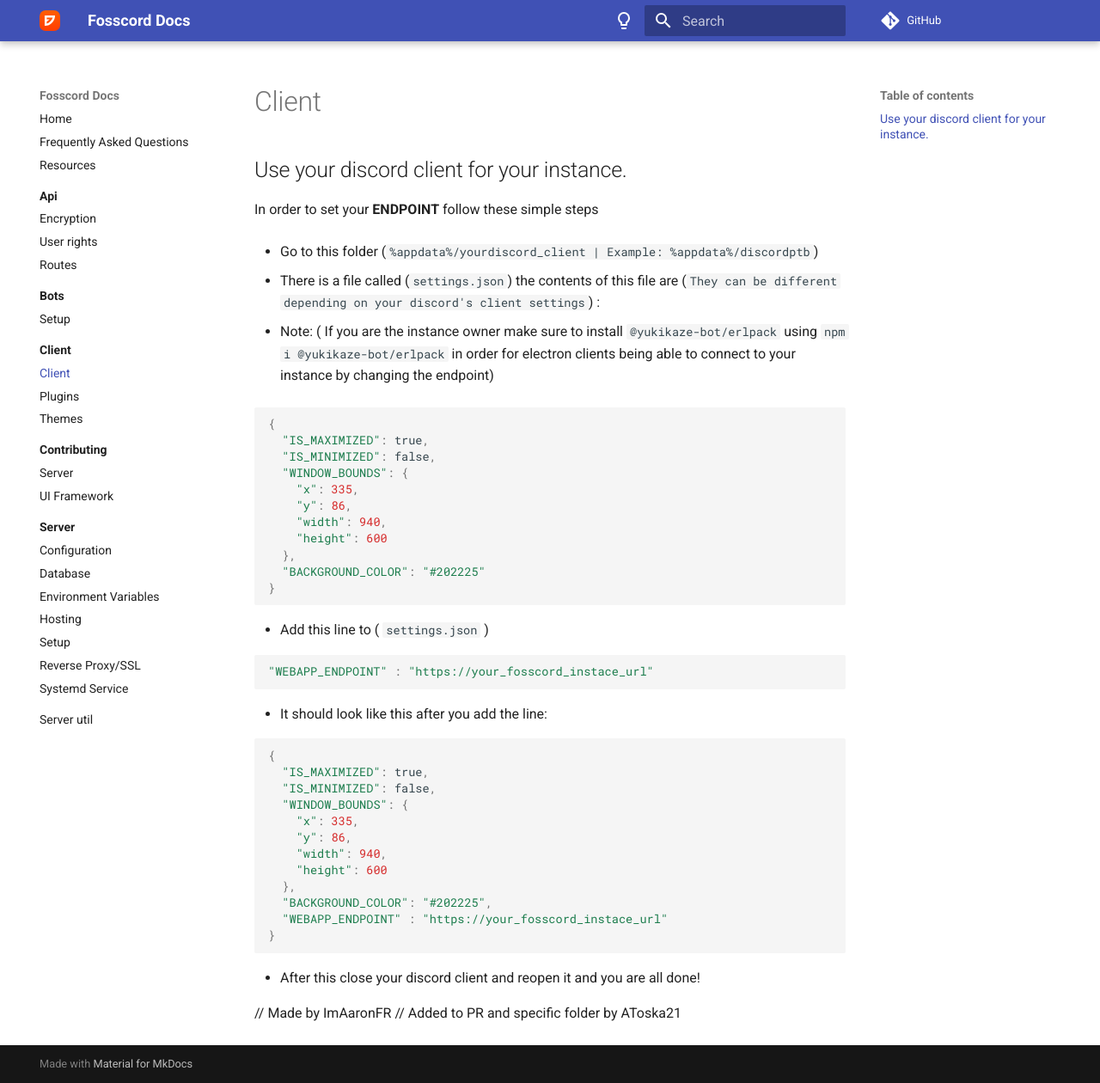
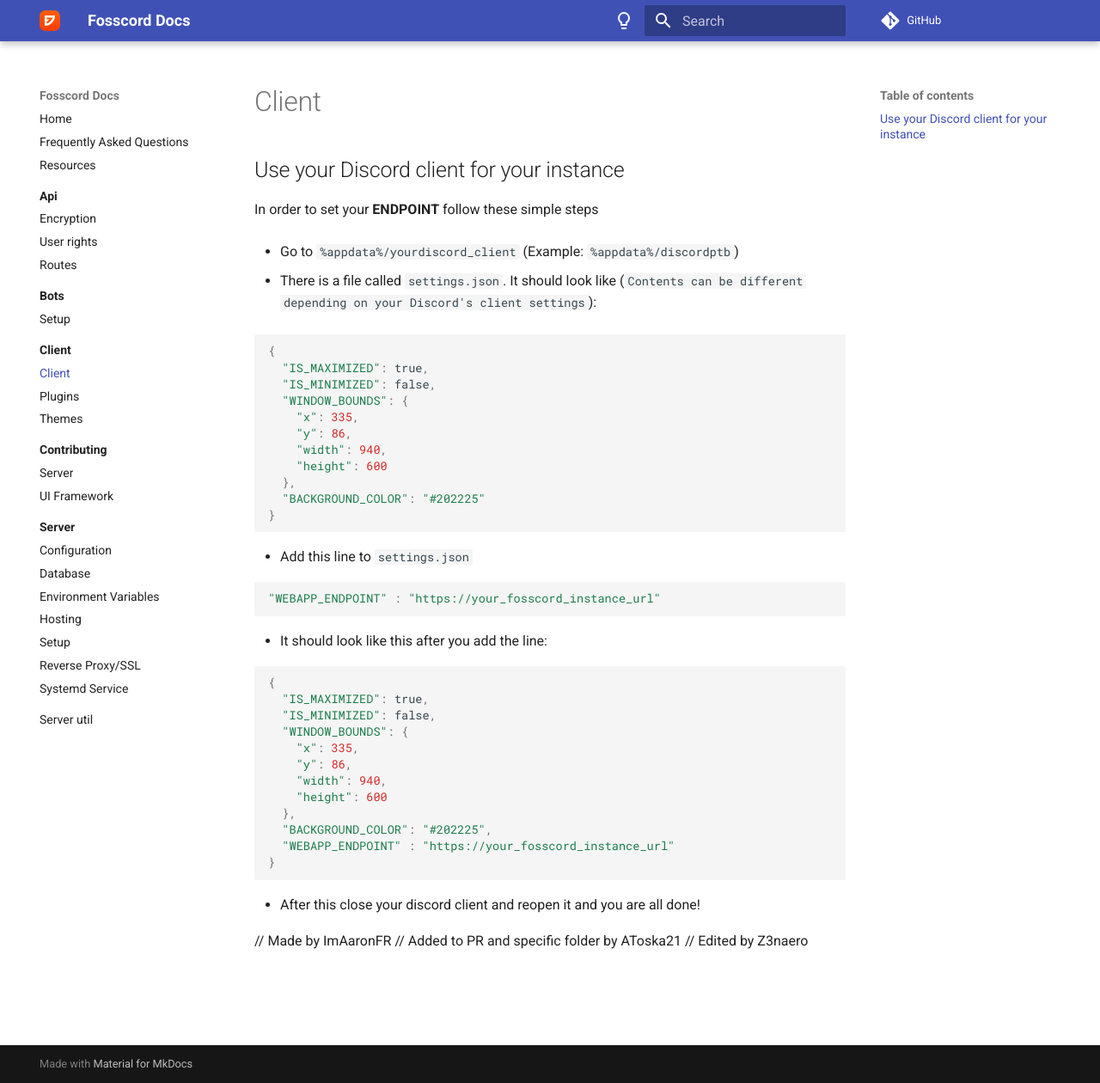
Before and after one commit to spacebarchat/docs, an MkDocs documentation site: the page built from docs/client/connect.md, in a window 1280 px wide and 1260 px high. Shown: the whole window at 86% size. Built offline with MkDocs 1.6.1 and Material for MkDocs 9.7.7, drawn with Linux system fonts in a browser that asks for light colours; comment, search, counter and statistics services are not loaded.

Commit message:
edited for readability and spelling

````diff
--- a/docs/client/connect.md
+++ b/docs/client/connect.md
@@ -1,15 +1,12 @@
 # Client
 
-## Use your discord client for your instance.
+## Use your Discord client for your instance
 
 In order to set your **ENDPOINT** follow these simple steps
 
-- Go to this folder (`%appdata%/yourdiscord_client | Example: %appdata%/discordptb`)
+- Go to `%appdata%/yourdiscord_client` (Example: `%appdata%/discordptb`)
 
-- There is a file called (`settings.json`) the contents of this file are (`They can be different depending on your discord's client settings`) :
-
-- Note: ( If you are the instance owner make sure to install `@yukikaze-bot/erlpack` using `npm i @yukikaze-bot/erlpack` in order for electron clients being able to connect to your instance by changing the endpoint)
-
+- There is a file called `settings.json`. It should look like (`Contents can be different depending on your Discord's client settings`):
 
 ```js
 {
@@ -25,10 +22,10 @@
 }
 ```
 
-- Add this line to ( `settings.json` )
+- Add this line to  `settings.json`
 
 ```js
-"WEBAPP_ENDPOINT" : "https://your_fosscord_instace_url"
+"WEBAPP_ENDPOINT" : "https://your_fosscord_instance_url"
 ```
 
 - It should look like this after you add the line:
@@ -44,7 +41,7 @@
     "height": 600
   },
   "BACKGROUND_COLOR": "#202225",
-  "WEBAPP_ENDPOINT" : "https://your_fosscord_instace_url"
+  "WEBAPP_ENDPOINT" : "https://your_fosscord_instance_url"
 }
 ```
 
@@ -52,3 +49,4 @@
 
 // Made by ImAaronFR
 // Added to PR and specific folder by AToska21
+// Edited by Z3naero
````
